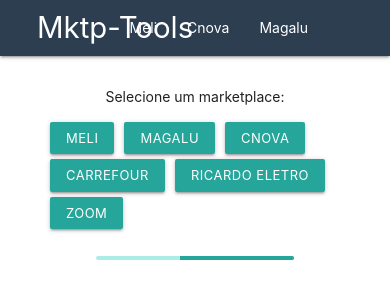
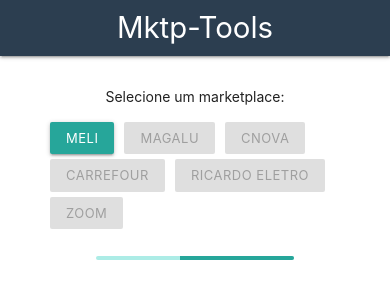
Before and after one commit to Lufabaz/Mktp-Tools, a React (Create React App) app: page / in a window 390 px wide. Shown: the top 300 px of the page. Built offline with nearby package versions, Linux system fonts and the light colour scheme.

Commit message:
Adjustment responsive layout and fix menu navigation.

```diff
--- a/src/App.js
+++ b/src/App.js
@@ -13,7 +13,7 @@
       setActiveMeli(flag)
       setActiveCnova(false)
       setActiveMagalu(false)
-    } else if (id === "cnova") {
+    } /* else if (id === "cnova") {
       setActiveCnova(flag)
       setActiveMeli(false)
       setActiveMagalu(false)
@@ -21,10 +21,16 @@
       setActiveMagalu(flag)
       setActiveCnova(false)
       setActiveMeli(false)
-    } else if (id === "back") {
+    }*/
+      else if (id === "back") {
       setActiveMagalu(false)
       setActiveCnova(false)
       setActiveMeli(false)
+    } else {
+      setActiveMagalu(false)
+      setActiveCnova(false)
+      setActiveMeli(false)
+      window.alert("As ferramentas para esse marketplace ainda estão em desenvolvimento.")
     }
   }
 
--- a/src/components/Meli.js
+++ b/src/components/Meli.js
@@ -11,6 +11,9 @@
   const [eanLengthResult, setEanLengthResult] = useState('')
   const [eanValidResult, setEanValidResult] = useState('')
   const [itemsGetResult, setItemsGetResult] = useState('')
+  const [barcodeComponent, setBarcodeComponent] = useState(false)
+  const [itemsComponent, setItemsComponent] = useState(false)
+  const [categoryComponent, setCategoryComponent] = useState(false)
 
   const handleFormSubmitItem = async (item,token) => {
 
@@ -18,7 +21,7 @@
     try {
       let jsonItem = await api.getItems(item,token)
       let stringPretty = pretty.prettyJson(jsonItem)
-      let highligth = pretty.syntaxHighlight(stringPretty)
+/*       let highligth = pretty.syntaxHighlight(stringPretty) */
       setItemsGetResult(stringPretty)
     } catch (err) {
       console.log(`Erro ao consultar EAN. Erro: ${err}`)
@@ -49,53 +52,64 @@
 
   const clickResource = (event) => {
     event.preventDefault()
-    let flag = true
     if (event.target.id === "back") {
-      flag = false
+      let flag = false
+      onClickResource(event.target.id,flag)
+      return
+    } else if (event.target.id === "barcode") {
+      setBarcodeComponent(true)
+      setItemsComponent(false)
+      setCategoryComponent(false)
+      return
+    } else if (event.target.id === "items") {
+      setItemsComponent(true)
+      setBarcodeComponent(false)
+      setCategoryComponent(false)
+    } else {
+      setItemsComponent(false)
+      setBarcodeComponent(false)
+      setCategoryComponent(false)
+      window.alert("As ferramentas selecionadas ainda estão em desenvolvimento.")
     }
-    onClickResource(event.target.id,flag)
+
   }
 
   return (
     <div>
     <div style={styles.buttonsMenu}>
-      <a style={styles.buttonsItems} className="waves-effect waves-light btn-small disabled">Consultas:</a>
-      <a style={styles.buttonsItems} className="waves-effect waves-light btn-small">Código de Barras</a>
-      <a style={styles.buttonsItems} className="waves-effect waves-light btn-small">Itens</a>
-      <a style={styles.buttonsItems} className="waves-effect waves-light btn-small">Categorias</a>
-      <a id="back" href="" onClick={clickResource} style={styles.buttonsItems} className="blue waves-effect waves-light btn-small">Voltar</a>
+      <button style={styles.buttonsItems} className="waves-effect waves-light btn-small disabled">Consultas:</button>
+      <button id="barcode" onClick={clickResource} style={styles.buttonsItems} className="waves-effect waves-light btn-small">Código de Barras</button>
+      <button id="items" onClick={clickResource} style={styles.buttonsItems} className="waves-effect waves-light btn-small">Itens</button>
+      <button id="categ" onClick={clickResource} style={styles.buttonsItems} className="waves-effect waves-light btn-small disabled">Categorias</button>
+      <button id="back" onClick={clickResource} style={styles.buttonsItems} className="blue waves-effect waves-light btn-small">Voltar</button>
     </div>
 
 
     {/* Flex (lado a lado) */}
-      <div className="row" style={styles.flexRow}>
+      {barcodeComponent && <div className="row" style={styles.flexRow}>
         {/* Consulta EAN */}
         <div style={styles.flexRowTwo}>
           <div>
-            <EanInput
-              onInputEan={handleFormSubmitEan}
-              onEmptyInput={clearResultEmpty}
-            />
+            <EanInput onInputEan={handleFormSubmitEan} onEmptyInput={clearResultEmpty} />
           </div>
 
           <div>
-            {eanLengthResult && (
-              <EanResult
-                type={eanTypeResult}
-                length={eanLengthResult}
-                valid={eanValidResult}
-              />
-            )}
+            {eanLengthResult && (<EanResult type={eanTypeResult} length={eanLengthResult} valid={eanValidResult} />)}
           </div>
         </div>
-      </div>
+      </div>}
 
-      {/* Consulta Items */}
+      {/* Consulta Itens */}
       <div>
-        <InputItems onInputItem={handleFormSubmitItem} />
+        {itemsComponent && <InputItems onInputItem={handleFormSubmitItem} />}
       </div>
       <div>
         {itemsGetResult && <ResultItems onGetResult={itemsGetResult} />}
+      </div>
+
+      {/* Consulta Categorias */}
+      <div>
+        {categoryComponent && <div>categorias</div>}
       </div>
     </div>
   )
@@ -116,16 +130,21 @@
     display: 'flex',
     flexDirection: 'row',
     alignItems: 'center',
-    padding: '30px',
-    border: '1px solid lightgray',
+    justifyContent: 'center',
+    /* border: '1px solid lightgray', */
     borderRadius: '5px',
     margin: '15px',
-    width: '970px',
+    width: 'auto',
   },
   flexRowTwo: {
     display: 'flex',
     flexDirection: 'row',
     alignItems: 'center',
+    justifyContent: 'center',
+    border: '1px solid lightgray',
+    borderRadius: '5px',
+    width: 'max-content',
+    padding: '20px'
   },
   flexRowResult: {
     display: 'flex',
@@ -145,6 +164,12 @@
     marginLeft: '30px',
   },
   buttonsMenu: {
+    display: 'flex',
+    flexDirection: 'row',
+    alignItems: 'center',
+    justifyContent: 'center',
+    padding: '15px',
+    width: 'auto',
     marginLeft: '20px',
     marginTop: '15px',
   },
--- a/src/components/Navbar.js
+++ b/src/components/Navbar.js
@@ -1,21 +1,22 @@
 import React from 'react'
 
 export default function Navbar({onClickResource}) {
+  let homePage = "http://localhost:3000/" || "https://mktp-tools.herokuapp.com/"
 
-  const clickResource = (event) => {
+/*   const clickResource = (event) => {
     event.preventDefault()
     const flag = true
     onClickResource(event.target.id,flag)
-  }
+  } */
 
   return (
     <div>
       <nav style={styles.navAll}>
         <div style={{ marginLeft: '30px', marginRight: '30px' }} className="nav-wrapper">
-          <a style={styles.navLogo} href="http://localhost:3000/" className="left brand-logo">
+          <a style={styles.navLogo} href={homePage} className="center brand-logo">
             Mktp-Tools
           </a>
-          <ul style={styles.navItems} id="nav-mobile" className="right brand-logo">
+          {/* <ul style={styles.navItems} id="nav-mobile" className="right brand-logo">
             <li>
               <a id="meli" href="" onClick={clickResource}>Meli</a>
             </li>
@@ -25,7 +26,7 @@
             <li>
               <a id="magalu" href="" onClick={clickResource}>Magalu</a>
             </li>
-          </ul>
+          </ul> */}
         </div>
       </nav>
     </div>
--- a/src/components/Preloader.js
+++ b/src/components/Preloader.js
@@ -13,12 +13,12 @@
             <div style={styles.divLoader}>
             <div>Selecione um marketplace:</div>
             <div style={styles.buttonsMenu}>
-              <a id="meli" href="" onClick={clickResource} style={styles.buttonsItems} className="waves-effect waves-light btn-small">Meli</a>
-              <a id="magalu" href="" onClick={clickResource} style={styles.buttonsItems} className="waves-effect waves-light btn-small">Magalu</a>
-              <a id="cnova" href="" onClick={clickResource} style={styles.buttonsItems} className="waves-effect waves-light btn-small">Cnova</a>
-              <a id="carrefour" href="" onClick={clickResource} style={styles.buttonsItems} className="waves-effect waves-light btn-small">Carrefour</a>
-              <a id="re" href="" onClick={clickResource} style={styles.buttonsItems} className="waves-effect waves-light btn-small">Ricardo Eletro</a>
-              <a id="zoom" href="" onClick={clickResource} style={styles.buttonsItems} className="waves-effect waves-light btn-small">Zoom</a>
+              <button id="meli" onClick={clickResource} style={styles.buttonsItems} className="waves-effect waves-light btn-small">Meli</button>
+              <button id="magalu" onClick={clickResource} style={styles.buttonsItems} className="waves-effect waves-light btn-small disabled">Magalu</button>
+              <button id="cnova" onClick={clickResource} style={styles.buttonsItems} className="waves-effect waves-light btn-small disabled">Cnova</button>
+              <button id="carrefour" onClick={clickResource} style={styles.buttonsItems} className="waves-effect waves-light btn-small disabled">Carrefour</button>
+              <button id="re" onClick={clickResource} style={styles.buttonsItems} className="waves-effect waves-light btn-small disabled">Ricardo Eletro</button>
+              <button id="zoom" onClick={clickResource} style={styles.buttonsItems} className="waves-effect waves-light btn-small disabled">Zoom</button>
             </div>
             <div style={{width: '60%', marginTop: '15px'}}>
                 <div className="progress">
--- a/src/components/meli/ResultItems.js
+++ b/src/components/meli/ResultItems.js
@@ -1,5 +1,5 @@
 import React from 'react'
-import * as pretty from '../../Helpers/jsonBeauty.ts'
+/* import * as pretty from '../../Helpers/jsonBeauty.ts' */
 
 export default function ResultItems({onGetResult}) {
 /*     let stringPretty = pretty.prettyJson(onGetResult)
```
